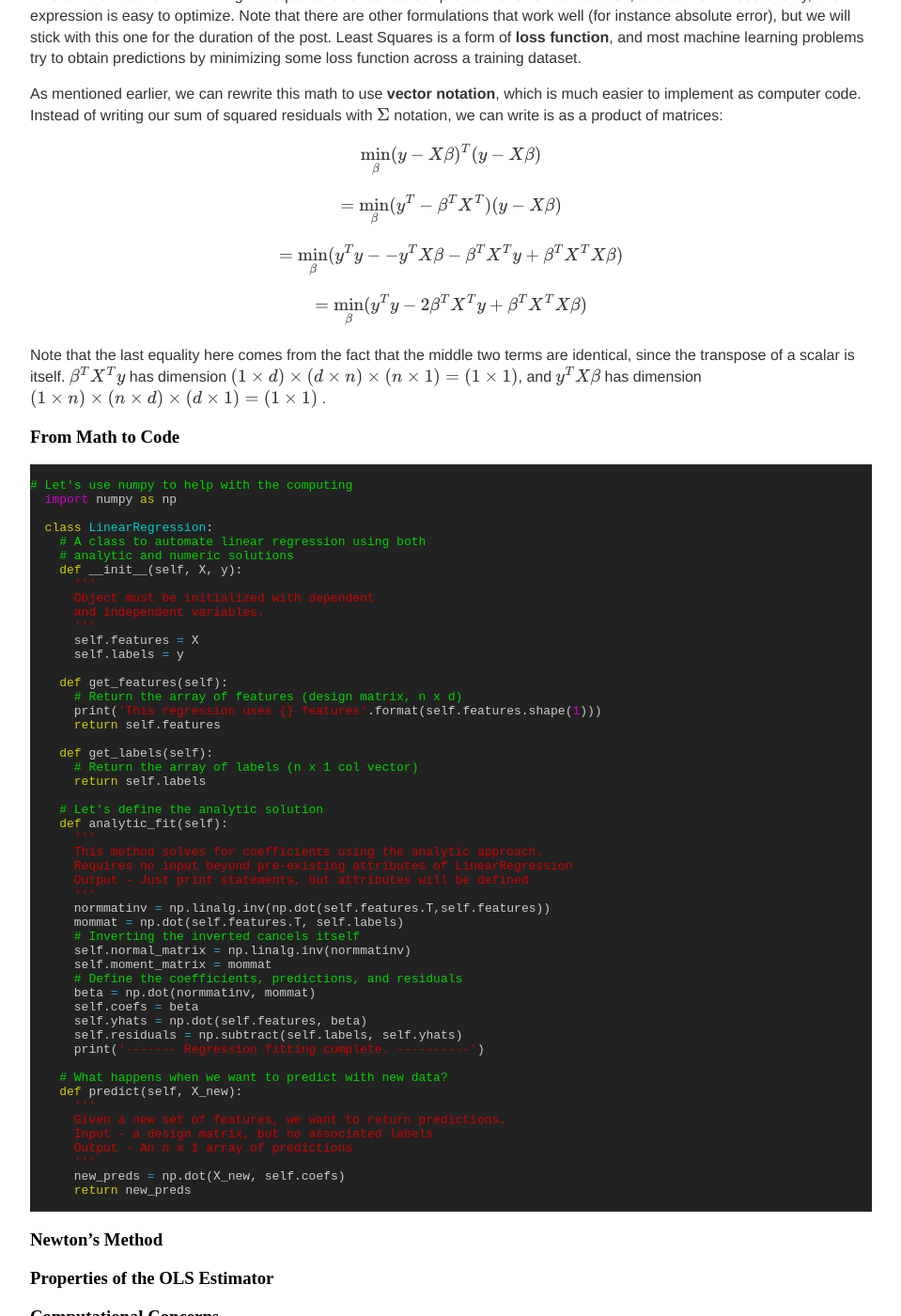
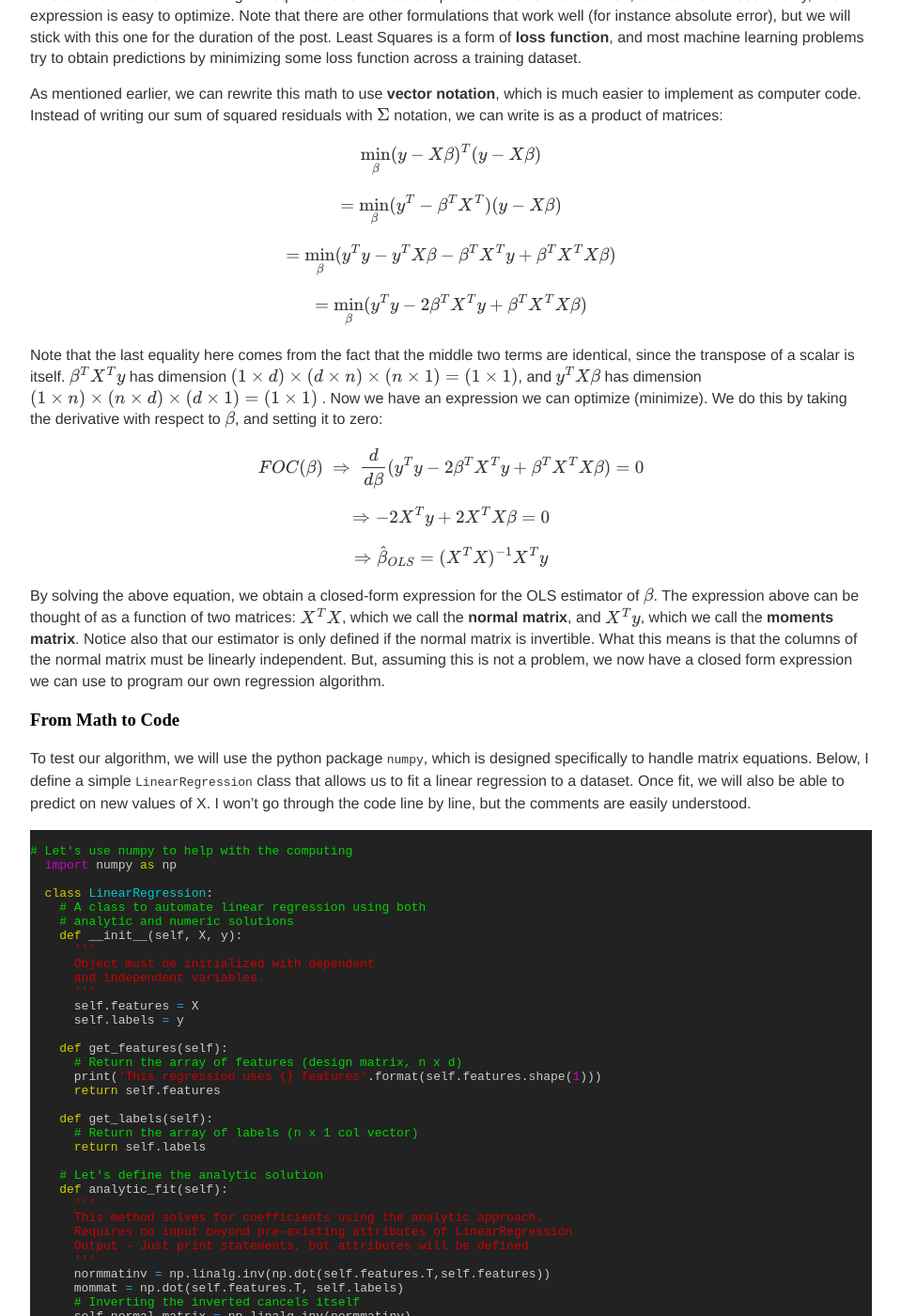
Before and after one commit to 12mre1/12mre1.github.io, a Jekyll site: the page built from _posts/2020-11-15-An-Intro-to-OLS-Regression.md, in a window 1280 px wide and 1400 px high, scrolled down 1869 px. Shown: the whole window at 94% size, without its empty margins (160-1119 px from the left). Built offline with Jekyll 4.4.1, drawn with Linux system fonts in a browser that asks for light colours; formulas are drawn with MathJax 3; some of the changed text lies outside the part shown.

Commit message:
update linreg

````diff
--- a/_posts/2020-11-15-An-Intro-to-OLS-Regression.md
+++ b/_posts/2020-11-15-An-Intro-to-OLS-Regression.md
@@ -87,15 +87,31 @@ our sum of squared residuals with \\( \Sigma \\) notation, we can write is as a
 
 \\[ = \min_{\beta} (y^T - \beta^T X^T ) (y - X \beta)\\]
 
-\\[ = \min_{\beta} (y^T y - - y^T X \beta  - \beta^T X^T y + \beta^T X^T X \beta ) \\]
+\\[ = \min_{\beta} (y^T y - y^T X \beta  - \beta^T X^T y + \beta^T X^T X \beta ) \\]
 
 \\[ = \min_{\beta} (y^T y - 2 \beta^T X^T y + \beta^T X^T X \beta ) \\]
 
 Note that the last equality here comes from the fact that the middle two terms are identical, since the transpose of a scalar is itself.
 \\( \beta^T X^T y \\) has dimension \\( (1 \times d) \times (d \times n) \times (n \times 1) = (1 \times 1) \\), and \\( y^T X \beta \\)
-has dimension \\( (1 \times n) \times (n \times d) \times (d \times 1) = (1 \times 1) \\) .
+has dimension \\( (1 \times n) \times (n \times d) \times (d \times 1) = (1 \times 1) \\) . Now we have an expression we can optimize (minimize).
+We do this by taking the derivative with respect to \\( \beta \\), and setting it to zero:
+
+\\[ FOC(\beta) \ \Rightarrow \ \frac{d}{d \beta} (y^T y - 2 \beta^T X^T y + \beta^T X^T X \beta) = 0 \\]
+
+\\[ \Rightarrow -2 X^T y + 2 X^T X \beta = 0 \\]
+
+\\[ \Rightarrow \hat{\beta}_{OLS} = (X^T X)^{-1} X^T y \\]
+
+By solving the above equation, we obtain a closed-form expression for the OLS estimator of \\( \beta \\). The expression above can be thought of as
+a function of two matrices: \\( X^T X \\), which we call the __normal matrix__, and \\( X^T y \\), which we call the __moments matrix__. Notice also
+that our estimator is only defined if the normal matrix is invertible. What this means is that the columns of the normal matrix must be linearly
+independent. But, assuming this is not a problem, we now have a closed form expression we can use to program our own regression algorithm.
 
 ### From Math to Code
+
+To test our algorithm, we will use the python package `numpy`, which is designed specifically to handle matrix equations. Below, I define a
+simple `LinearRegression` class that allows us to fit a linear regression to a dataset. Once fit, we will also be able to predict on new
+values of X. I won't go through the code line by line, but the comments are easily understood.
 
 
 ```python
@@ -154,6 +170,8 @@ has dimension \\( (1 \times n) \times (n \times d) \times (d \times 1) = (1 \tim
 
 ```
 
+Now that we have the algorithm completed, we can use it to walk through an example.
+
 ### Newton's Method
 
 ### Properties of the OLS Estimator
````
